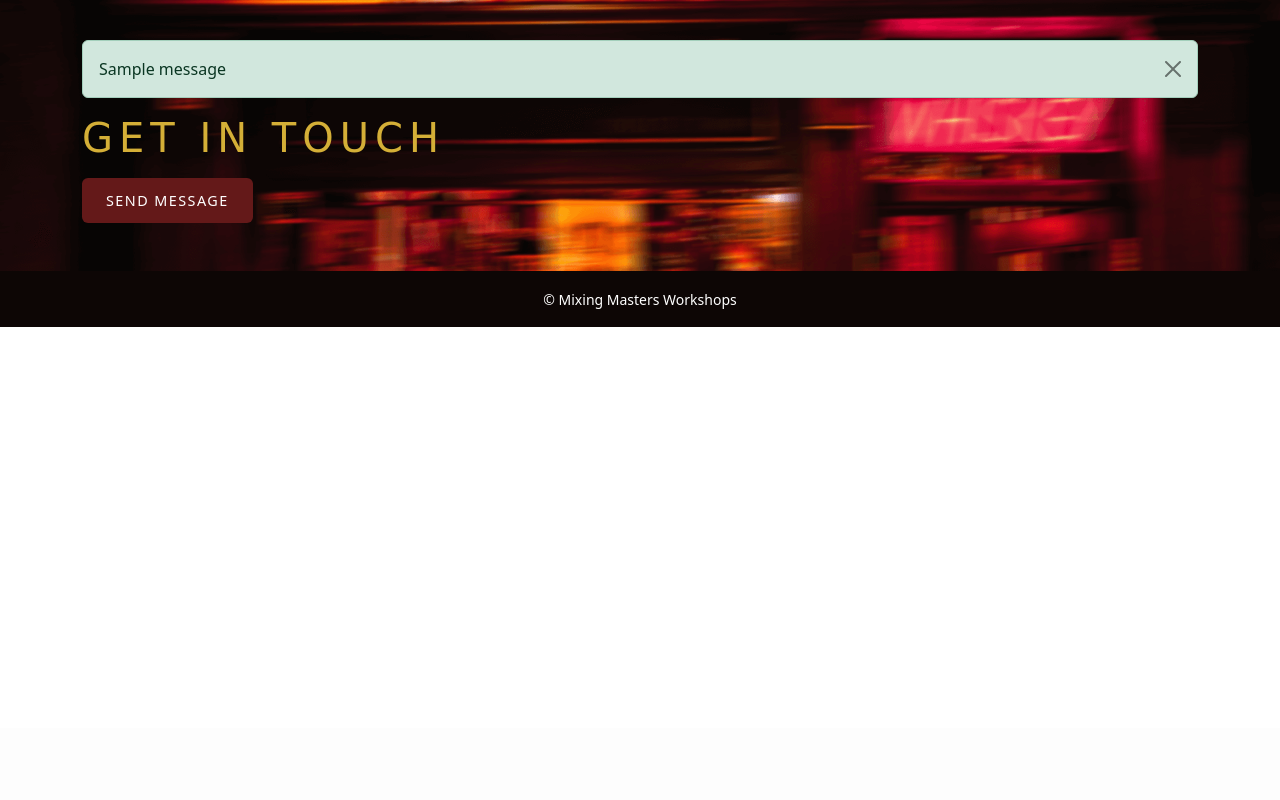
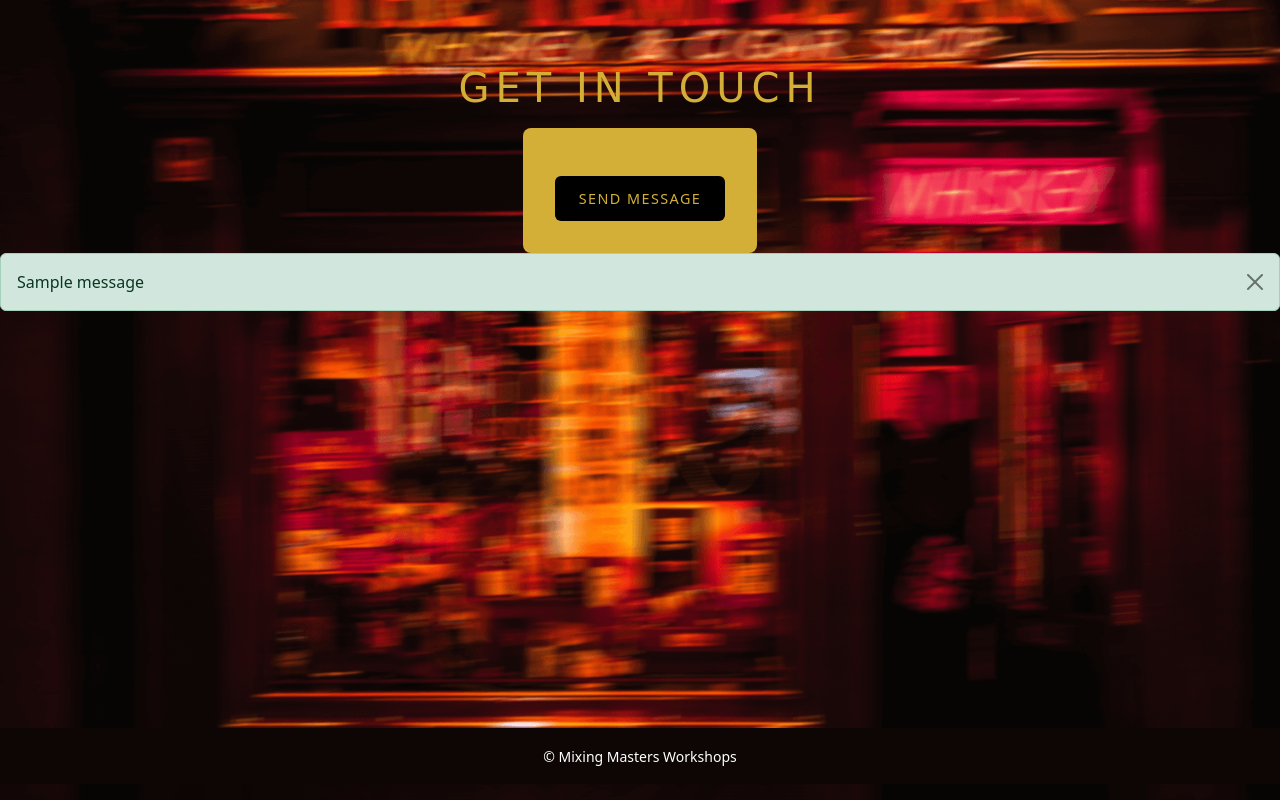
Before and after one commit to Kearns55/mixing-masters, a Django app: template contact/templates/contact/contact_form.html in a window 1280 px wide. Shown: the part 72-872 px from the top of the page. Before the commit the page ends 399 px from the top, so only its background shows below. Run offline with Django 4.2, Linux system fonts and the light colour scheme; the template is opened without the code that fills it, so the values that code supplies are empty; tables that the repository leaves empty hold one stand-in row (values such as "Sample post"); one stand-in notice (Sample message) is shown; some libraries are stand-ins or nearby versions; some web fonts are replaced.

Commit message:
Style all forms

```diff
--- a/contact/templates/contact/contact_form.html
+++ b/contact/templates/contact/contact_form.html
@@ -3,12 +3,13 @@
 
 {% block content %}
 
-<h1>Get in Touch</h1>
-
+<main class="container mt-5">
+<h1 class="text-center">Get in Touch</h1>
 <form method="post">
     {% csrf_token %}
     {{ form|crispy }}
-    <button type="submit" class="btn btn-primary">Send Message</button>
+    <button type="submit" class="btn btn-primary form-btn">Send Message</button>
 </form>
+</main>
 
 {% endblock %}
--- a/courses/templates/courses/cancel.html
+++ b/courses/templates/courses/cancel.html
@@ -3,7 +3,7 @@
 <html>
 <head>
   <title>Checkout canceled</title>
-  <link rel="stylesheet" href="style.css">
+  <link rel="stylesheet" href="{% static 'css/styles.css' %}">
 </head>
 <body>
   <section>
--- a/static/css/styles.css
+++ b/static/css/styles.css
@@ -138,8 +138,48 @@ h4, h2, p {
   color: var(--text-muted);
 }
 
+form {
+  padding: 2rem;
+  max-width: max-content;
+  justify-content: center;
+  margin: 0 auto;
+  background-color: var(--accent-gold);
+  border-radius: 0.5rem;
+}
+
+#id_message {
+  resize: none;
+}
+
+label {
+  font-family: var(--font-secondary);
+  color: var(--text-main);
+  border-radius: 0.25rem;
+}
+
+.form-btn {
+  display: block;
+  margin: 1rem auto 0;
+  color: var(--accent-gold);
+  background-color: var(--text-main);
+}
+
+.form-btn:hover {
+  background-color: var(--text-muted);
+  color: var(--text-main);
+}
+
+.form-link-text {
+  color: var(--text-muted);
+}
+
+.password-link-text {
+  color: var(--text-main);
+}
+
 footer{
-  bottom: 0;
+  position: sticky;
+  top: 100vh;
   background-color: #0D0605;
   color: var(--text-muted);
   text-align: center;
--- a/templates/account/signup.html
+++ b/templates/account/signup.html
@@ -5,9 +5,9 @@
 {% block head_title %}{% trans "Signup" %}{% endblock head_title %}
 
 {% block content %}
-<h1>{% trans "Sign Up" %}</h1>
+<h1 class="text-center mb-4">{% trans "Sign Up" %}</h1>
 
-<p>{% blocktrans %}Already have an account? Then please <a href="{{ login_url }}">sign in</a>.{% endblocktrans %}</p>
+<p class="text-center">{% blocktrans %}Already have an account? Then please <a href="{{ login_url }}" class="form-link-text">sign in</a>.{% endblocktrans %}</p>
 
 <form class="signup" id="signup_form" method="post" action="{% url 'account_signup' %}">
   {% csrf_token %}
@@ -15,7 +15,7 @@
   {% if redirect_field_value %}
   <input type="hidden" name="{{ redirect_field_name }}" value="{{ redirect_field_value }}" />
   {% endif %}
-  <button type="submit">{% trans "Sign Up" %} &raquo;</button>
+  <button type="submit" class="btn form-btn">{% trans "Sign Up" %}</button>
 </form>
 
 {% endblock content %}
--- a/templates/base.html
+++ b/templates/base.html
@@ -71,21 +71,20 @@
             </div>
         </div>
     </nav>
-    <div class="main-content">
+    <div class="main-content flex-direction-column min-vh-100">
         <main class="container mt-4">
-            {% if messages %}
-            {% for message in messages %}
-            <div class="alert alert-{{ message.tags }} alert-dismissible fade show" role="alert">
-                {{ message }}
-                <button type="button" class="btn-close" data-bs-dismiss="alert"></button>
-            </div>
-            {% endfor %}
-            {% endif %}
-
             {% block content %}
             {% endblock %}
+        </main>
 
-        </main>
+        {% if messages %}
+        {% for message in messages %}
+        <div class="alert alert-{{ message.tags }} alert-dismissible fade show" role="alert">
+            {{ message }}
+            <button type="button" class="btn-close" data-bs-dismiss="alert"></button>
+        </div>
+        {% endfor %}
+        {% endif %}
 
         <footer class="text-center py-3 mt-5">
             <small>
```
Also changed, not shown: templates/account/login.html (+5 -5 lines).
